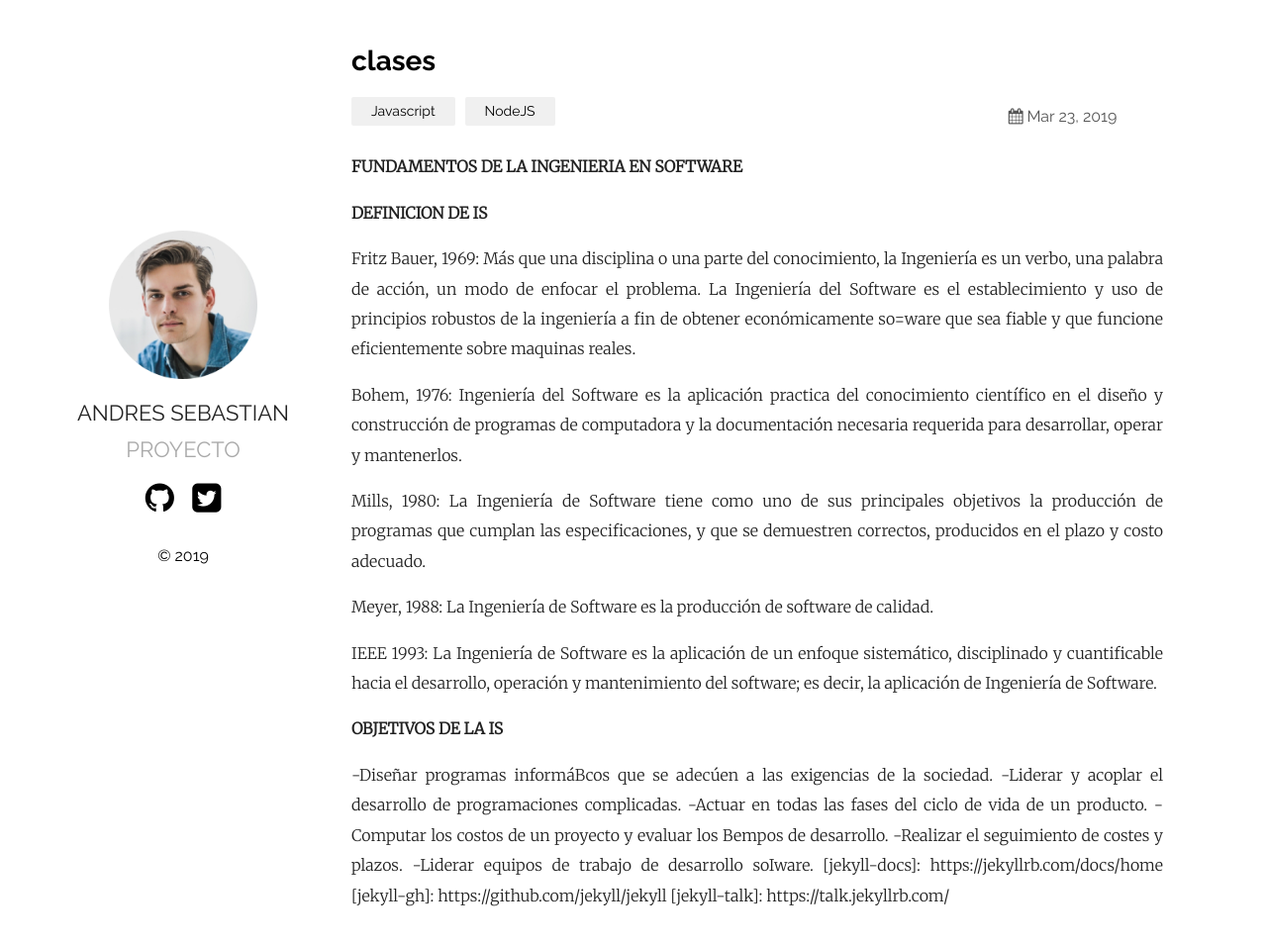
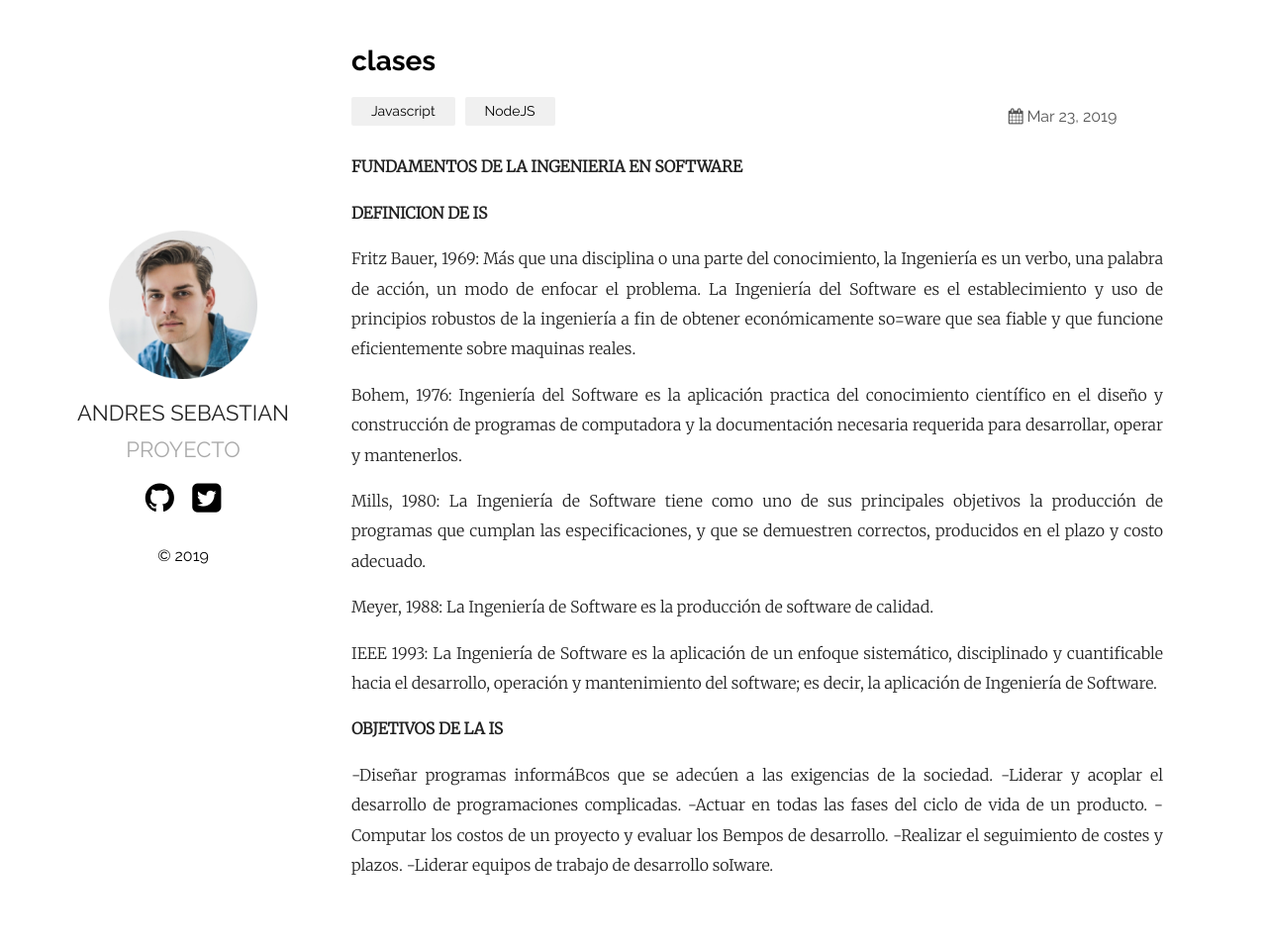
Before and after one commit to sebastian854/sebastian854.github.io, a Jekyll site: the page built from _posts/2019-03-23-welcome-to-jekyll.markdown, in a window 1280 px wide and 965 px high. Shown: the top 955 px of the window at 99% size. Built offline with Jekyll 4.4.1, drawn with Linux system fonts in a browser that asks for light colours.

Commit message:
Update 2019-03-23-welcome-to-jekyll.markdown

```diff
--- a/_posts/2019-03-23-welcome-to-jekyll.markdown
+++ b/_posts/2019-03-23-welcome-to-jekyll.markdown
@@ -41,8 +41,3 @@ IEEE 1993: La Ingeniería de Software es la aplicación de un enfoque sistemáti
 -Realizar el seguimiento de costes y plazos.
 
 -Liderar equipos de trabajo de desarrollo soIware.
-
-
-[jekyll-docs]: https://jekyllrb.com/docs/home
-[jekyll-gh]:   https://github.com/jekyll/jekyll
-[jekyll-talk]: https://talk.jekyllrb.com/
```
